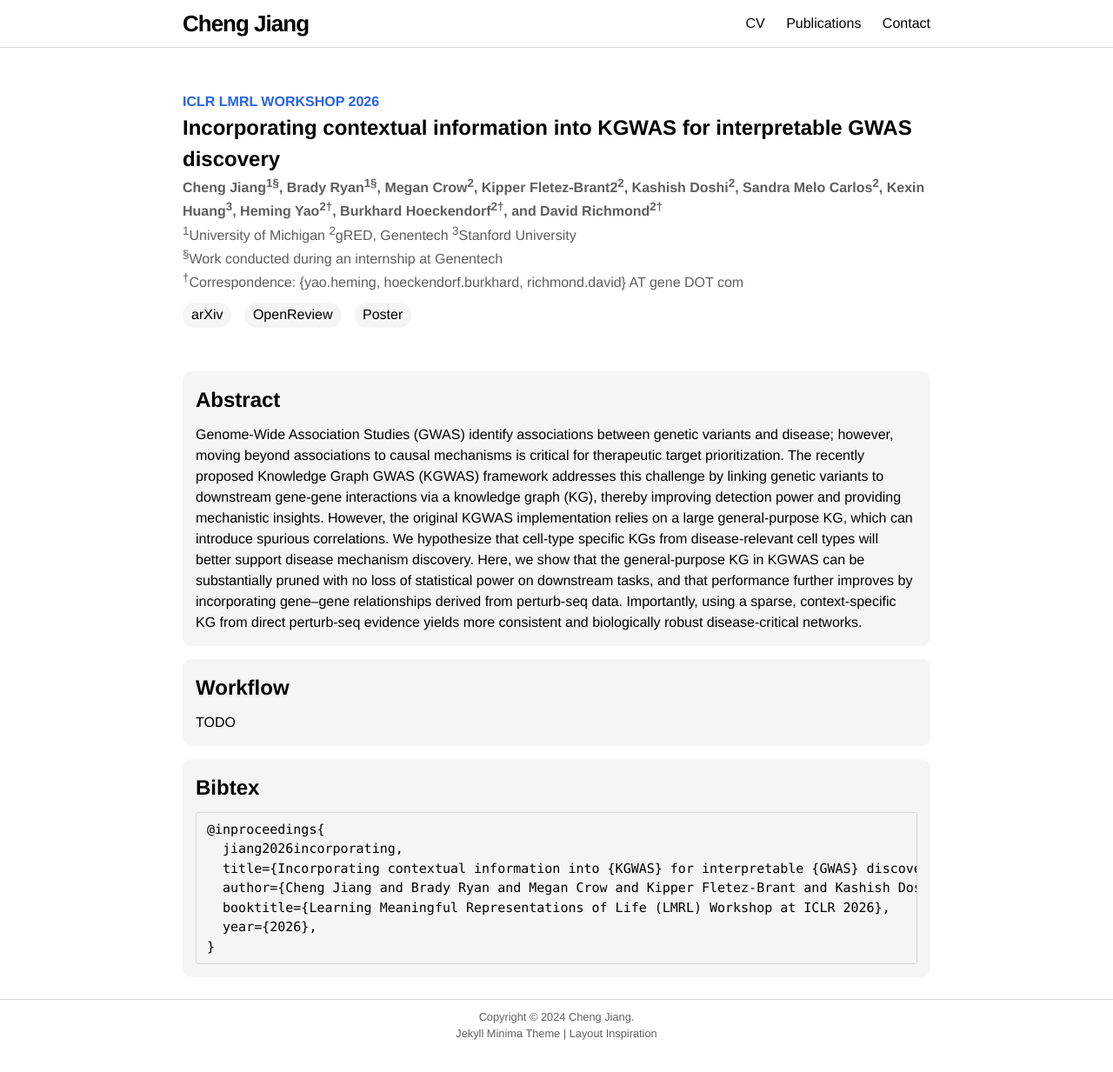
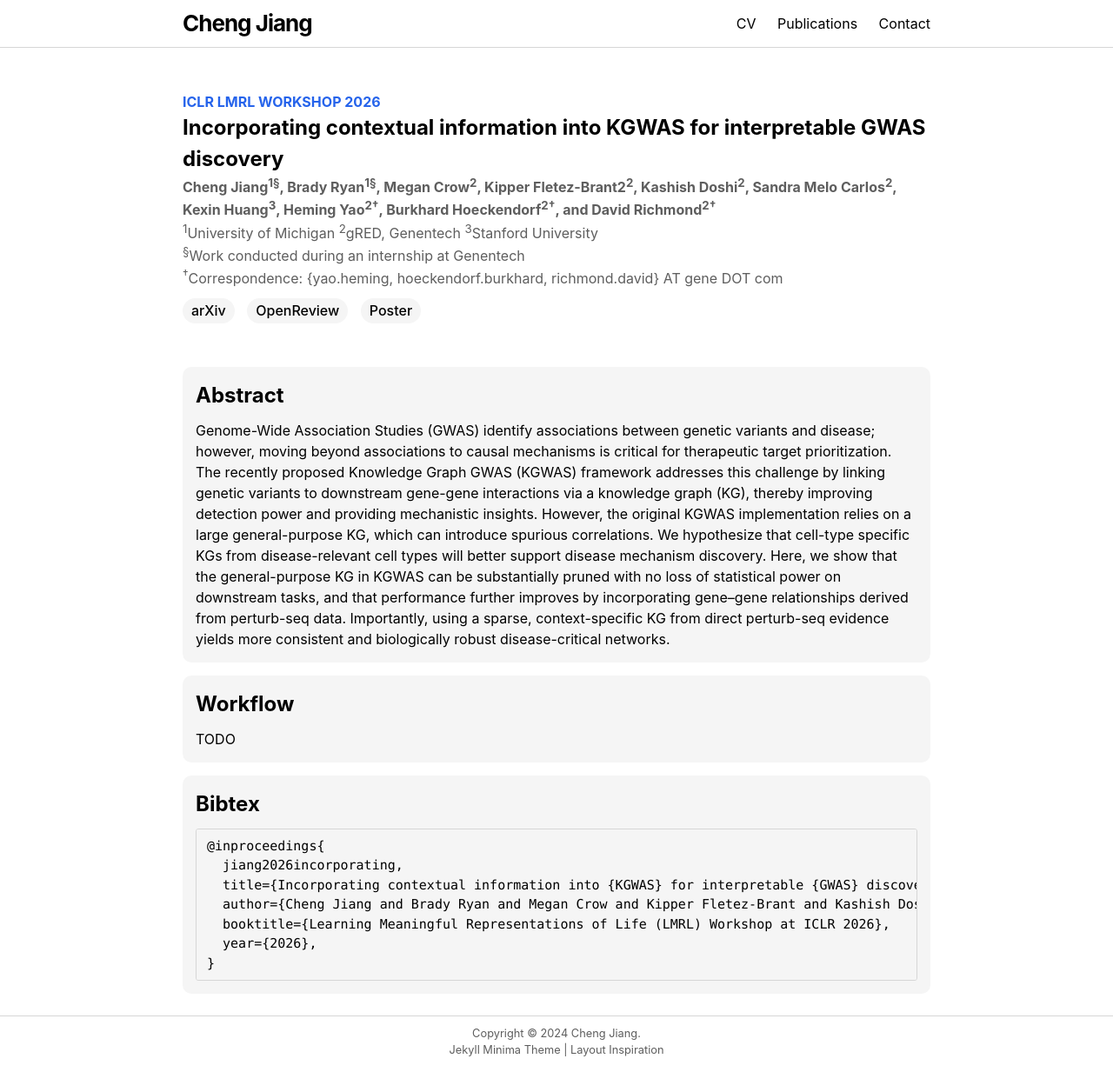
Before and after one commit to chengjia63/chengjia63.github.io, a Jekyll site: the page built from context_kgwas/index.html, in a window 1280 px wide. Shown: the whole page at 87% size. Built offline with Jekyll 4.4.1, drawn with Linux system fonts in a browser that asks for light colours.

Commit message:
slight font tweaks

```diff
--- a/_includes/head.html
+++ b/_includes/head.html
@@ -12,6 +12,9 @@
   <meta http-equiv="X-UA-Compatible" content="IE=edge">
   <meta name="viewport" content="width=device-width, initial-scale=1">
   {%- seo -%}
+  <link rel="preconnect" href="https://fonts.googleapis.com">
+  <link rel="preconnect" href="https://fonts.gstatic.com" crossorigin>
+  <link rel="stylesheet" href="https://fonts.googleapis.com/css2?family=Roboto:wght@400;500;700&family=Roboto+Mono:wght@400;500;700&display=swap">
   <link rel="stylesheet" href="{{ "/assets/css/style.css" | relative_url }}">
   {%- feed_meta -%}
   {%- if jekyll.environment == 'production' and site.google_analytics -%}
--- a/_sass/minima/initialize.scss
+++ b/_sass/minima/initialize.scss
@@ -2,8 +2,8 @@
 
 // Define defaults for each variable.
 
-$base-font-family: "Helvetica Neue","Helvetica","Arial",sans-serif !default;
-$code-font-family: "Menlo", "Inconsolata", "Consolas", "Roboto Mono", "Ubuntu Mono", "Liberation Mono", "Courier New", monospace;
+$base-font-family: -apple-system, BlinkMacSystemFont, "Helvetica Neue", "Roboto", "Arial", sans-serif !default;
+$code-font-family: ui-monospace, "SFMono-Regular", Menlo, "Roboto Mono", Inconsolata, Consolas, "Ubuntu Mono", "Liberation Mono", "Courier New", monospace;
 $base-font-size: 16px !default;
 $base-font-weight: 400 !default;
 $small-font-size: $base-font-size * 0.875 !default;
```
